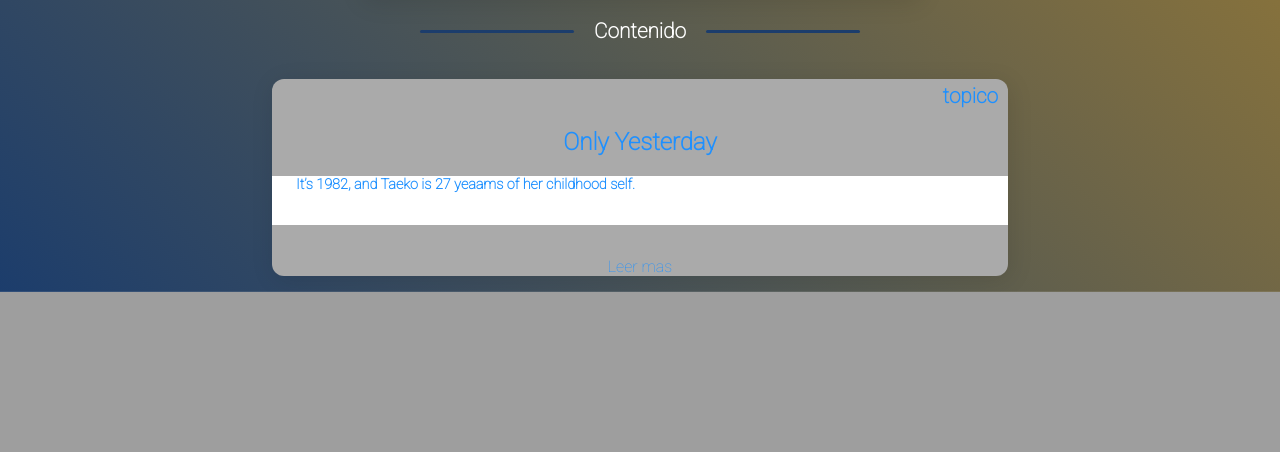
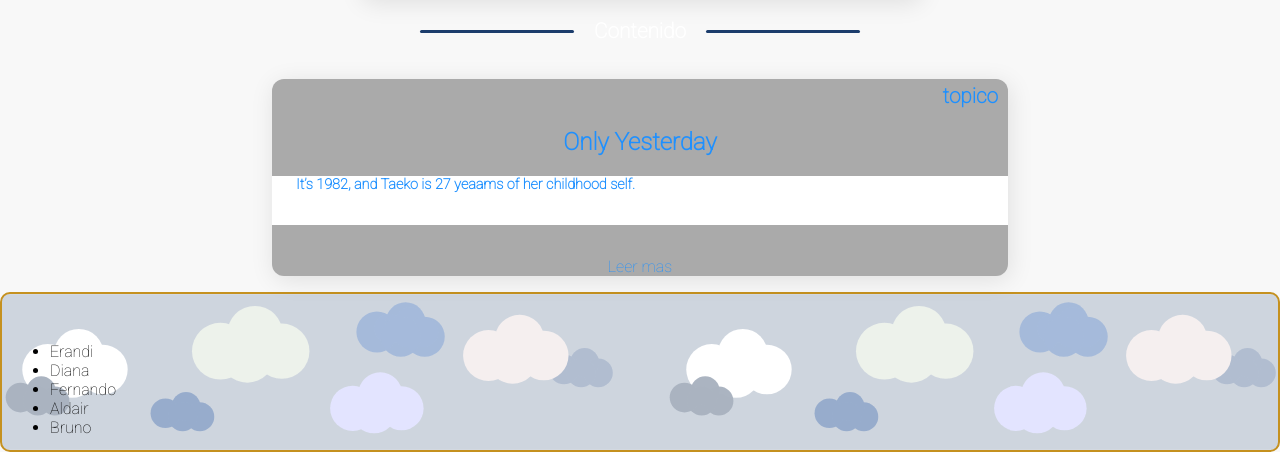
Before and after one commit to yollotltamayo/webmac, a Flask app: page / in a window 1280 px wide. Shown: the part 957-1409 px from the top of the page. Before the commit the page ends 1249 px from the top, so only its background shows below. Run offline with Flask 2, Linux system fonts and the light colour scheme; a user stored in the database is signed in; parts of the project's set-up code (start-up, migrations or seed data) failed here and were passed over; some libraries are stand-ins or nearby versions.

Commit message:
Footer básico

```diff
--- a/static/css/style.css
+++ b/static/css/style.css
@@ -121,7 +121,7 @@ nav > ul :first-child {
   background:transparent;
 }
 #nubes {
-    position:absolute;
+  position:absolute;
   display: grid;
   height: 100%;
   width:100%;
@@ -412,15 +412,32 @@ input[type="submit"]:hover {
 }
 
 footer > ul {
-    position:absolute;
-    list-style:none;
-    margin:0;
-    padding:0;
+  margin: 3em;
+  padding: 0;
 }
+
 footer {
+  overflow: hidden;
+  border: 2px #c5911f solid;
+  border-radius: 10px;
   grid-area: footer;
-  margin : 0;
-  background-color:transparent;
+}
+
+.nubes {
+  height: 10em;
+  background: url("/multimedia/imagenes/nubes.svg");
+  background-repeat: repeat;
+  background-size: auto 100%;
+  animation: mueveNubes 6500s linear infinite;
+}
+
+@keyframes mueveNubes {
+  from {
+    background-position: 0 0;
+  }
+  to {
+    background-position: -10000px 0;
+  }
 }
 
 #salvapantallas {
--- a/templates/index.html
+++ b/templates/index.html
@@ -1,7 +1,7 @@
 {% extends "layout.html" %}
 {% block title %}Home{% endblock %}
 {% block content %}
-<section  class="gradient_bg" id="layout">
+<section id="layout">
 <div id="nubes" style="display:none">
     <div class="nube">
     <svg height="20%" width="100px" height="100px" version="1.1" viewBox="0 0 30.753 19.727" xmlns="http://www.w3.org/2000/svg">
--- a/templates/layout.html
+++ b/templates/layout.html
@@ -9,14 +9,17 @@
     </head>
     <body>
         {% block content %}{% endblock %}
-    </body>
-    <audio id="vapor">
-        <source src="multimedia/audio/mac2.mp3"></source>
-    <footer>
+    <footer class="nubes">
         <ul>
-            <li>lo</li>
+            <li>Erandi</li>
+            <li>Diana</li>
+            <li>Fernando</li>
+            <li>Aldair</li>
+            <li>Bruno</li>
         </ul>
     </footer>
+    </body>
+    <audio id="vapor"><source src="multimedia/audio/mac2.mp3"></source>
     <script>
         var audio = $("#vapor")[0];
         $(".anuncio").mouseenter(function() {
```
Also changed, not shown: static/multimedia/imagenes/nubes.svg (added).
